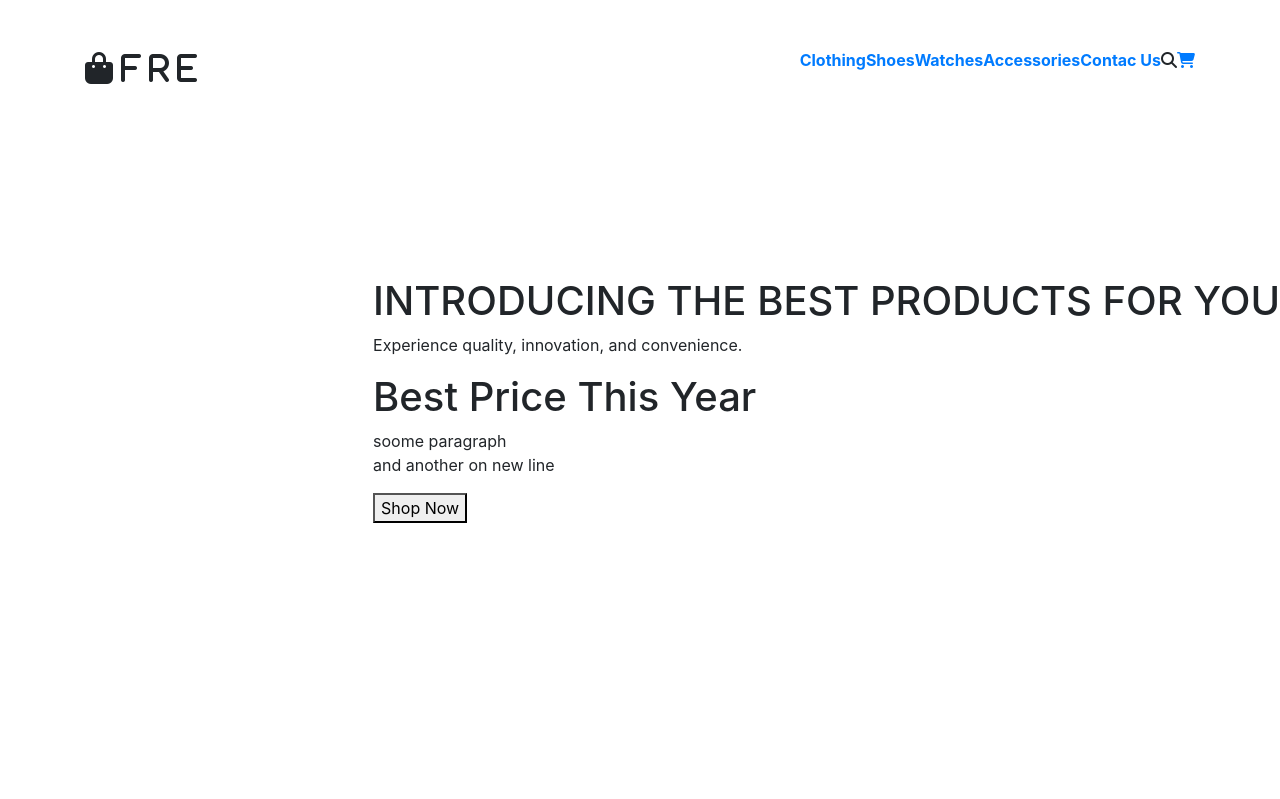
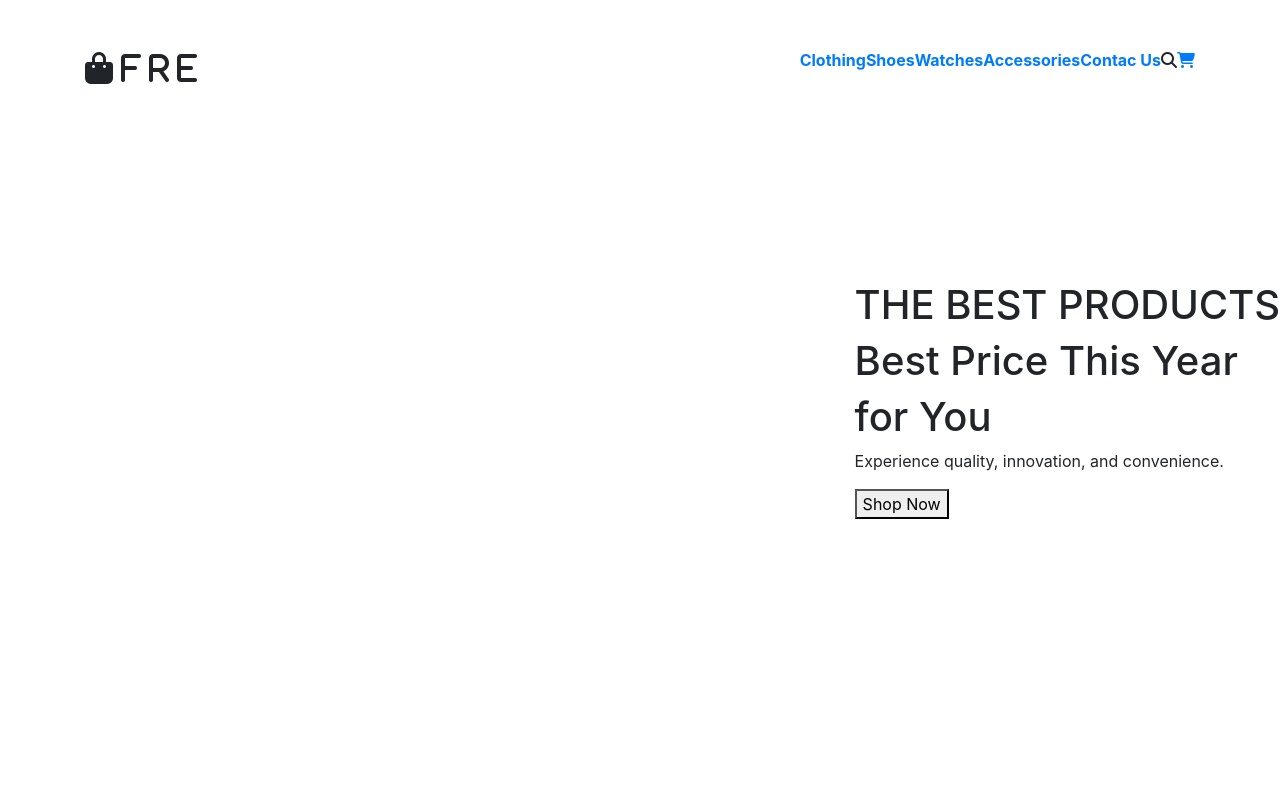
Before and after one commit to Abel-alx-github/Abel-alx-github.github.io, a plain HTML site: page index.html in a window 1280 px wide. Shown: the top 799 px of the page. Drawn offline with nearby package versions, Linux system fonts and the light colour scheme; files that its build step writes are made by us from their sources.

Commit message:
Update index.html

```diff
--- a/index.html
+++ b/index.html
@@ -98,12 +98,13 @@
 
     <div class="banner-text">
 
- <h1 class="text-uppercase">Introducing the Best Products for You</h1>
-    <p>Experience quality, innovation, and convenience.</p>
+      <h1 class="text-uppercase">The Best Products</h1>
+      <h1><span>Best Price</span> This Year  <h1><span> for You</h1></span>
+      <p>Experience quality, innovation, and convenience.</p>
 
 <!--         <h5 class="text-uppercase">New arraivals</h5> -->
-        <h1><span>Best Price</span> This Year</h1>
-        <P>soome paragraph <br> and another on new line</P>
+
+<!--         <P>soome paragraph <br> and another on new line</P> -->
         <button type="button" id="home-btn" class="banner-btn">Shop Now</button>
     </div>
 
```
